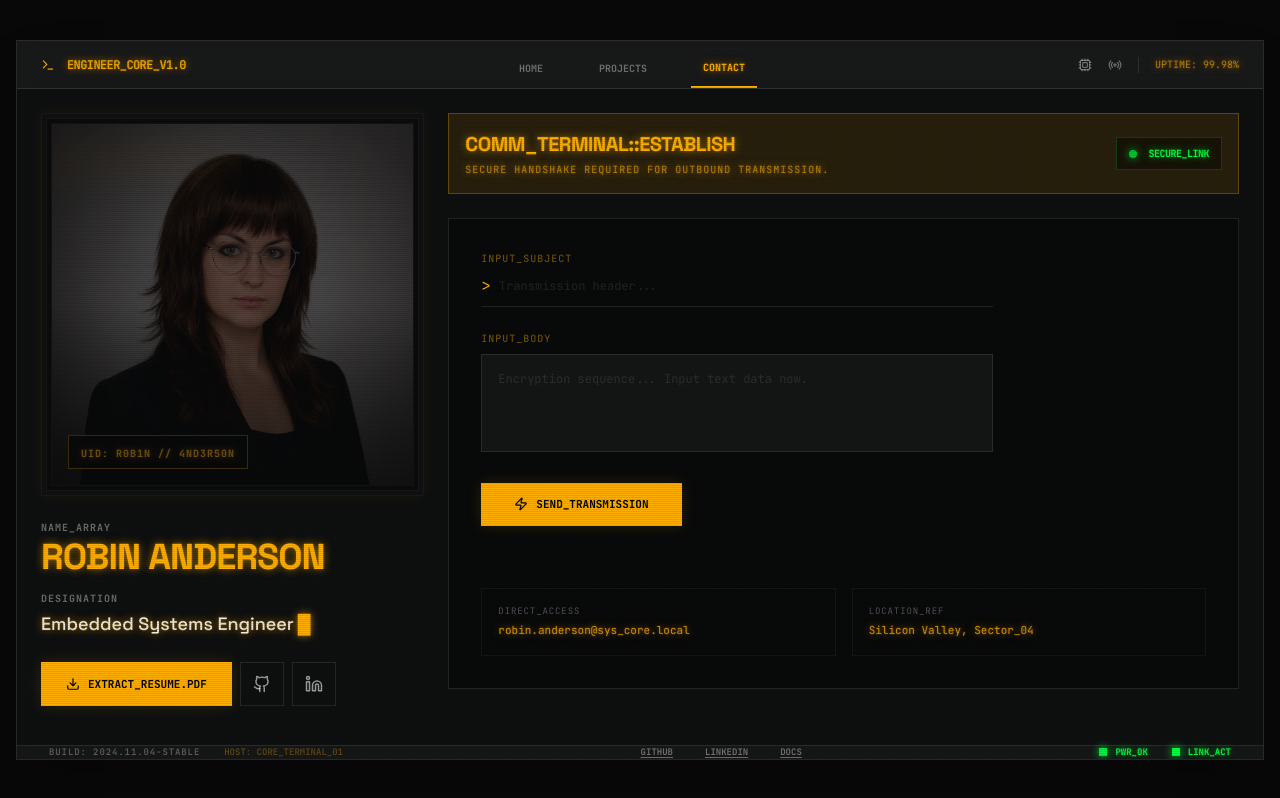
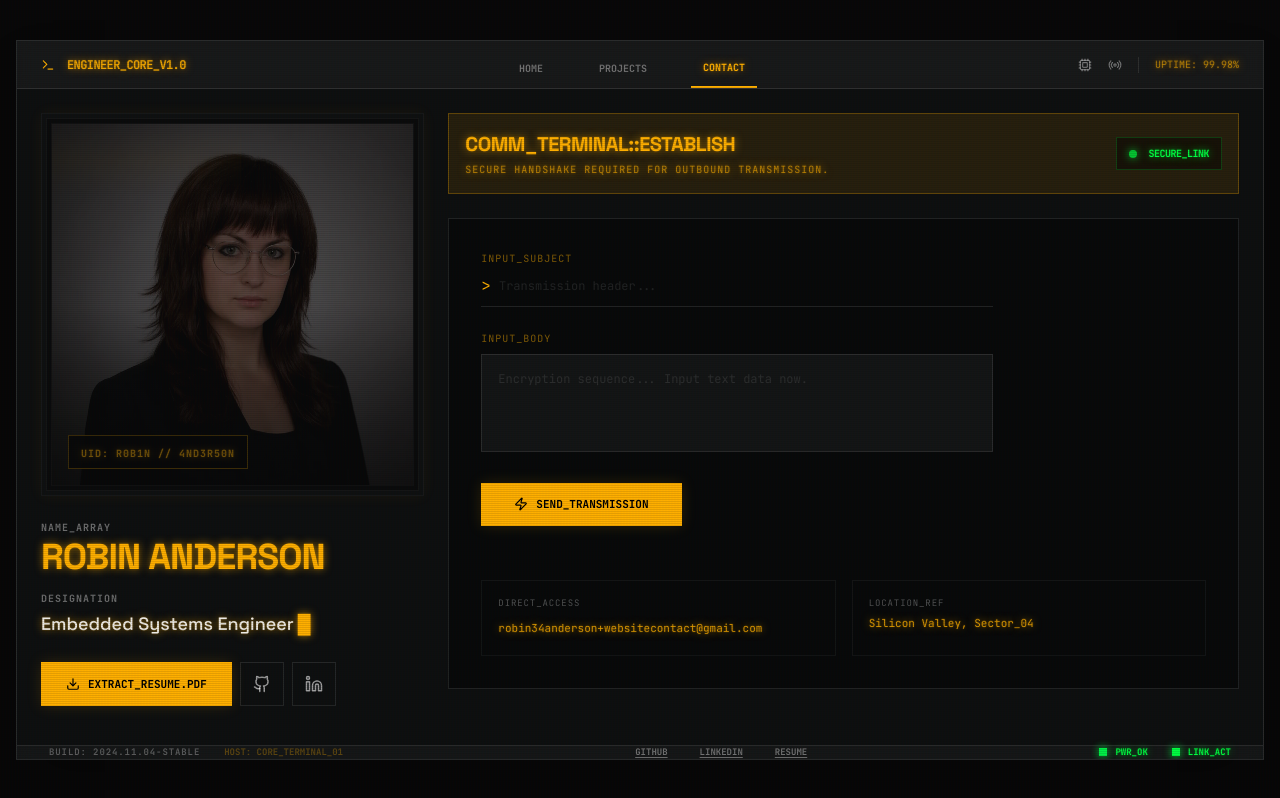
Before and after one commit to VioletTides/VioletTides.github.io, a React (Vite) app: page / in a window 1280 px wide. Both pictures are taken after a click on the button "CONTACT". Built offline with nearby package versions, Linux system fonts and the light colour scheme.

Commit message:
optimizations

```diff
--- a/src/App.tsx
+++ b/src/App.tsx
@@ -125,6 +125,11 @@ export default function App() {
                     <img
                       src={IMAGES.PROFILE}
                       alt="Robin Anderson"
+                      width="720"
+                      height="720"
+                      loading="eager"
+                      decoding="async"
+                      fetchPriority="high"
                       className="w-full h-full object-cover brightness-110 contrast-110"
                       onError={(e) => {
                         // Fallback in case the image fails to load
@@ -158,10 +163,15 @@ export default function App() {
               </div>
 
               <div className="flex flex-col sm:flex-row gap-2 pt-2 justify-center md:justify-start">
-                <button className="bg-amber-primary text-black font-bold text-[10px] sm:text-[11px] px-6 py-2.5 uppercase hover:brightness-110 transition-all border border-amber-primary flex items-center gap-2 amber-box-glow justify-center active:scale-95">
+                <a
+                  href={`${import.meta.env.BASE_URL}Robin-Anderson-Resume.pdf`}
+                  target="_blank"
+                  rel="noopener noreferrer"
+                  className="bg-amber-primary text-black font-bold text-[10px] sm:text-[11px] px-6 py-2.5 uppercase hover:brightness-110 transition-all border border-amber-primary flex items-center gap-2 amber-box-glow justify-center active:scale-95"
+                >
                   <Download size={14} />
                   EXTRACT_RESUME.PDF
-                </button>
+                </a>
                 <div className="flex gap-2 justify-center">
                   <a
                     href="https://github.com/robin-anderson"
@@ -211,9 +221,9 @@ export default function App() {
           </div>
 
           <div className="flex gap-6 md:gap-8">
-            <a href="#" className="text-[9px] font-bold text-white/40 hover:text-amber-primary underline underline-offset-2 transition-colors">GITHUB</a>
-            <a href="#" className="text-[9px] font-bold text-white/40 hover:text-amber-primary underline underline-offset-2 transition-colors">LINKEDIN</a>
-            <a href="#" className="text-[9px] font-bold text-white/40 hover:text-amber-primary underline underline-offset-2 transition-colors">DOCS</a>
+            <a href="https://github.com/robin-anderson" target="_blank" rel="noopener noreferrer" className="text-[9px] font-bold text-white/40 hover:text-amber-primary underline underline-offset-2 transition-colors">GITHUB</a>
+            <a href="https://linkedin.com/in/robin-anderson" target="_blank" rel="noopener noreferrer" className="text-[9px] font-bold text-white/40 hover:text-amber-primary underline underline-offset-2 transition-colors">LINKEDIN</a>
+            <a href={`${import.meta.env.BASE_URL}Robin-Anderson-Resume.pdf`} target="_blank" rel="noopener noreferrer" className="text-[9px] font-bold text-white/40 hover:text-amber-primary underline underline-offset-2 transition-colors">RESUME</a>
           </div>
 
           <div className="flex gap-6">
--- a/src/components/BootSequence.tsx
+++ b/src/components/BootSequence.tsx
@@ -123,7 +123,7 @@ export const BootSequence = ({ onComplete }: { onComplete: () => void, key?: str
         <div className="absolute inset-0 pointer-events-none bg-[radial-gradient(circle_at_40%_30%,rgba(255,255,255,0.1)_0%,transparent_40%),radial-gradient(circle_at_60%_70%,rgba(255,255,255,0.05)_0%,transparent_30%)] z-20" />
 
         {/* Static / Grain */}
-        <div className="absolute inset-0 pointer-events-none opacity-[0.08] bg-[url('https://grainy-gradients.vercel.app/noise.svg')] z-30" />
+        <div className="absolute inset-0 pointer-events-none opacity-[0.08] noise-overlay z-30" />
 
         {/* Dense Scanlines */}
         <div className="absolute inset-0 pointer-events-none bg-[linear-gradient(rgba(18,16,16,0)_50%,rgba(0,0,0,0.25)_50%),linear-gradient(90deg,rgba(255,0,0,0.04),rgba(0,255,0,0.02),rgba(0,0,255,0.04))] bg-[length:100%_2px,2px_100%] z-40 opacity-70" />
--- a/src/components/Ticker.tsx
+++ b/src/components/Ticker.tsx
@@ -8,7 +8,7 @@ export const Ticker = ({ title, mod, items }: { title: string; mod: string; item
         <div className="w-1.5 h-1.5 bg-vfd-green rounded-full animate-pulse-live shadow-[0_0_8px_#00ff41]" />
         <span className="text-[10px] font-bold tracking-wider text-amber-primary/80 uppercase amber-text-glow">{title}</span>
       </div>
-      <span className="text-[10px] text-vfd-teal/40 font-mono tracking-tighter">MOD_01</span>
+      <span className="text-[10px] text-vfd-teal/40 font-mono tracking-tighter">{mod}</span>
     </div>
     <div className="p-3 overflow-hidden whitespace-nowrap relative z-10 bg-[#0a0800]">
       {/* VFD Dot Grid Overlay */}
--- a/src/constants/images.ts
+++ b/src/constants/images.ts
@@ -1,5 +1,5 @@
 export const IMAGES = {
-  PROFILE: `${import.meta.env.BASE_URL}assets/myheadshot.png`,
+  PROFILE: `${import.meta.env.BASE_URL}assets/myheadshot.webp`,
   PROJECTS: {
     QUANTUM_NAV: 'https://images.unsplash.com/photo-1544256718-3bcf237f3974?auto=format&fit=crop&q=80&w=600',
     GRID_SYNC: 'https://images.unsplash.com/photo-1518770660439-4636190af475?auto=format&fit=crop&q=80&w=600',
--- a/src/index.css
+++ b/src/index.css
@@ -123,6 +123,16 @@
     background-size: 100% 2px, 3px 100%;
   }
 
+  .noise-overlay {
+    background-image:
+      radial-gradient(circle at 20% 20%, rgba(255, 255, 255, 0.18) 0 0.6px, transparent 0.8px),
+      radial-gradient(circle at 80% 30%, rgba(255, 255, 255, 0.14) 0 0.5px, transparent 0.7px),
+      radial-gradient(circle at 40% 70%, rgba(255, 255, 255, 0.16) 0 0.7px, transparent 0.9px),
+      radial-gradient(circle at 65% 80%, rgba(255, 255, 255, 0.1) 0 0.5px, transparent 0.7px);
+    background-size: 11px 11px, 13px 13px, 17px 17px, 19px 19px;
+    background-position: 0 0, 3px 5px, 5px 2px, 7px 9px;
+  }
+
   .blinking-cursor::after {
     content: "█";
     @apply animate-[blink_1s_step-end_infinite] ml-1 text-amber-primary;
--- a/src/views/ContactView.tsx
+++ b/src/views/ContactView.tsx
@@ -1,4 +1,4 @@
-import React from 'react';
+import React, { useState } from 'react';
 import { Zap } from 'lucide-react';
 
 import { motion } from 'motion/react';
@@ -23,6 +23,20 @@ const itemVariants = {
 };
 
 export const ContactView = () => {
+  const [subject, setSubject] = useState('');
+  const [body, setBody] = useState('');
+
+  const handleSubmit = (event: React.FormEvent<HTMLFormElement>) => {
+    event.preventDefault();
+
+    const params = new URLSearchParams({
+      subject: subject || 'Website inquiry',
+      body: body || 'Hi Robin,\n\n',
+    });
+
+    window.location.href = `mailto:robin34anderson+websitecontact@gmail.com?${params.toString()}`;
+  };
+
   return (
     <motion.div
       variants={containerVariants}
@@ -44,13 +58,16 @@ export const ContactView = () => {
       <div className="flex-1 bg-black/40 border border-white/10 p-4 sm:p-8 flex flex-col gap-8 relative md:overflow-y-auto">
         <div className="absolute inset-0 crt-bg-effect opacity-10 pointer-events-none" />
 
-        <div className="space-y-6 max-w-lg">
+        <form onSubmit={handleSubmit} className="space-y-6 max-w-lg">
           <div className="space-y-2">
-            <label className="text-[10px] text-amber-primary/50 uppercase tracking-widest block">Input_Subject</label>
+            <label htmlFor="contact-subject" className="text-[10px] text-amber-primary/50 uppercase tracking-widest block">Input_Subject</label>
             <div className="flex items-center gap-2 border-b border-white/10 pb-2 group focus-within:border-amber-primary/50 transition-colors">
               <span className="text-amber-primary animate-flicker">&gt;</span>
               <input
+                id="contact-subject"
                 type="text"
+                value={subject}
+                onChange={(event) => setSubject(event.target.value)}
                 placeholder="Transmission header..."
                 className="bg-transparent border-none outline-none text-amber-primary text-xs w-full placeholder:text-white/10 font-mono"
               />
@@ -58,24 +75,32 @@ export const ContactView = () => {
           </div>
 
           <div className="space-y-2">
-            <label className="text-[10px] text-amber-primary/50 uppercase tracking-widest block">Input_Body</label>
+            <label htmlFor="contact-body" className="text-[10px] text-amber-primary/50 uppercase tracking-widest block">Input_Body</label>
             <textarea
+              id="contact-body"
               rows={4}
+              value={body}
+              onChange={(event) => setBody(event.target.value)}
               placeholder="Encryption sequence... Input text data now."
               className="bg-white/5 border border-white/10 p-4 outline-none text-amber-primary text-xs w-full placeholder:text-white/10 font-mono focus:border-amber-primary/30 transition-colors resize-none"
             />
           </div>
 
-          <button className="bg-amber-primary text-black font-bold text-[11px] px-8 py-3 uppercase hover:brightness-110 transition-all border border-amber-primary flex items-center justify-center gap-2 amber-box-glow w-full sm:w-auto">
+          <button type="submit" className="bg-amber-primary text-black font-bold text-[11px] px-8 py-3 uppercase hover:brightness-110 transition-all border border-amber-primary flex items-center justify-center gap-2 amber-box-glow w-full sm:w-auto">
             <Zap size={14} />
             SEND_TRANSMISSION
           </button>
-        </div>
+        </form>
 
         <div className="mt-auto grid grid-cols-1 sm:grid-cols-2 gap-4">
           <div className="border border-white/5 p-4 space-y-1">
             <span className="text-[9px] text-white/30 uppercase tracking-widest block">Direct_Access</span>
-            <p className="text-[11px] text-amber-primary/80 amber-text-glow font-mono">robin.anderson@sys_core.local</p>
+            <a
+              href="mailto:robin34anderson+websitecontact@gmail.com"
+              className="text-[11px] text-amber-primary/80 amber-text-glow font-mono break-all hover:text-amber-primary"
+            >
+              robin34anderson+websitecontact@gmail.com
+            </a>
           </div>
           <div className="border border-white/5 p-4 space-y-1">
             <span className="text-[9px] text-white/30 uppercase tracking-widest block">Location_Ref</span>
```
Also changed, not shown: public/assets/myheadshot.webp (added), 1 other file (tests, documents, lock files or other folders).
